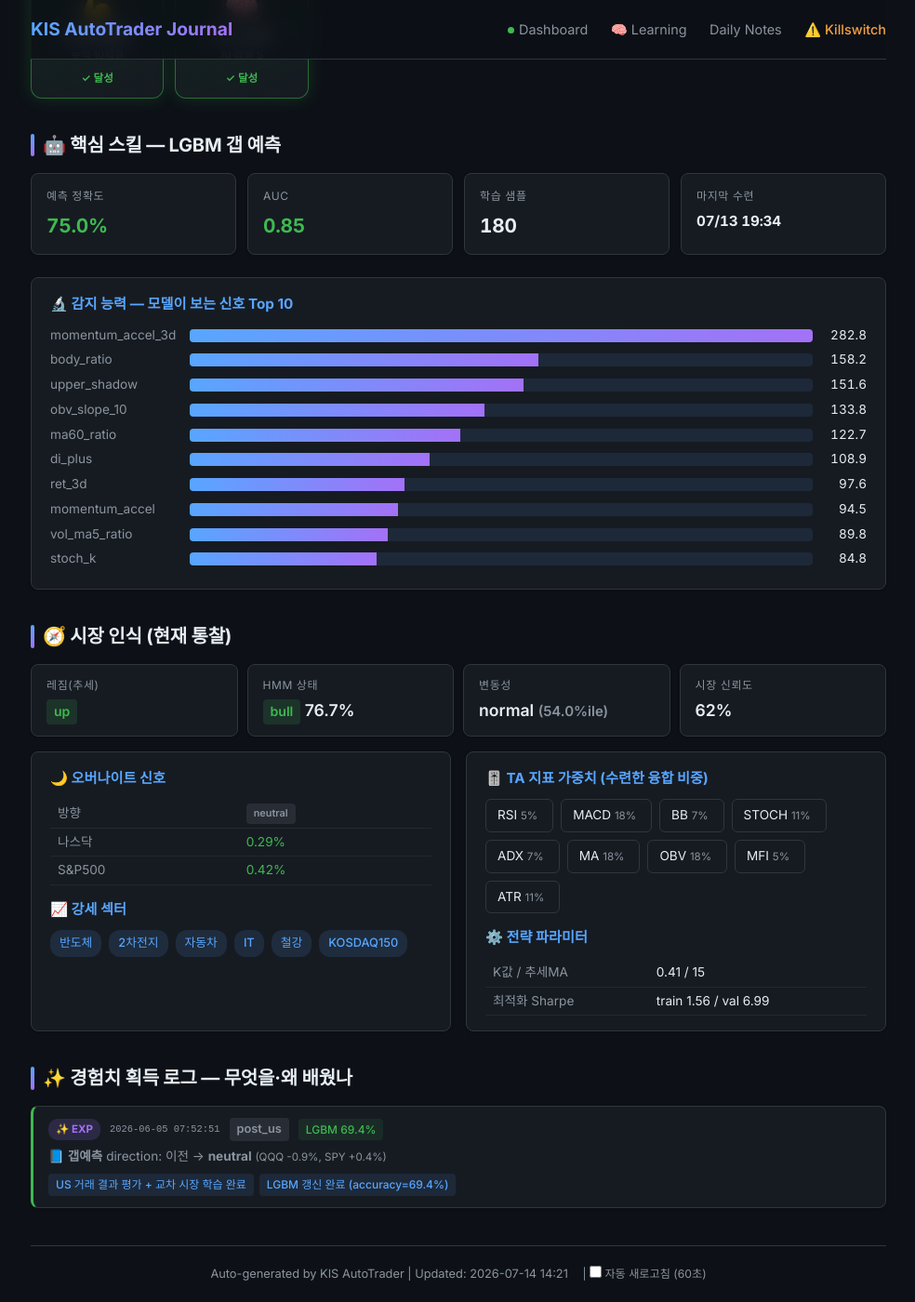
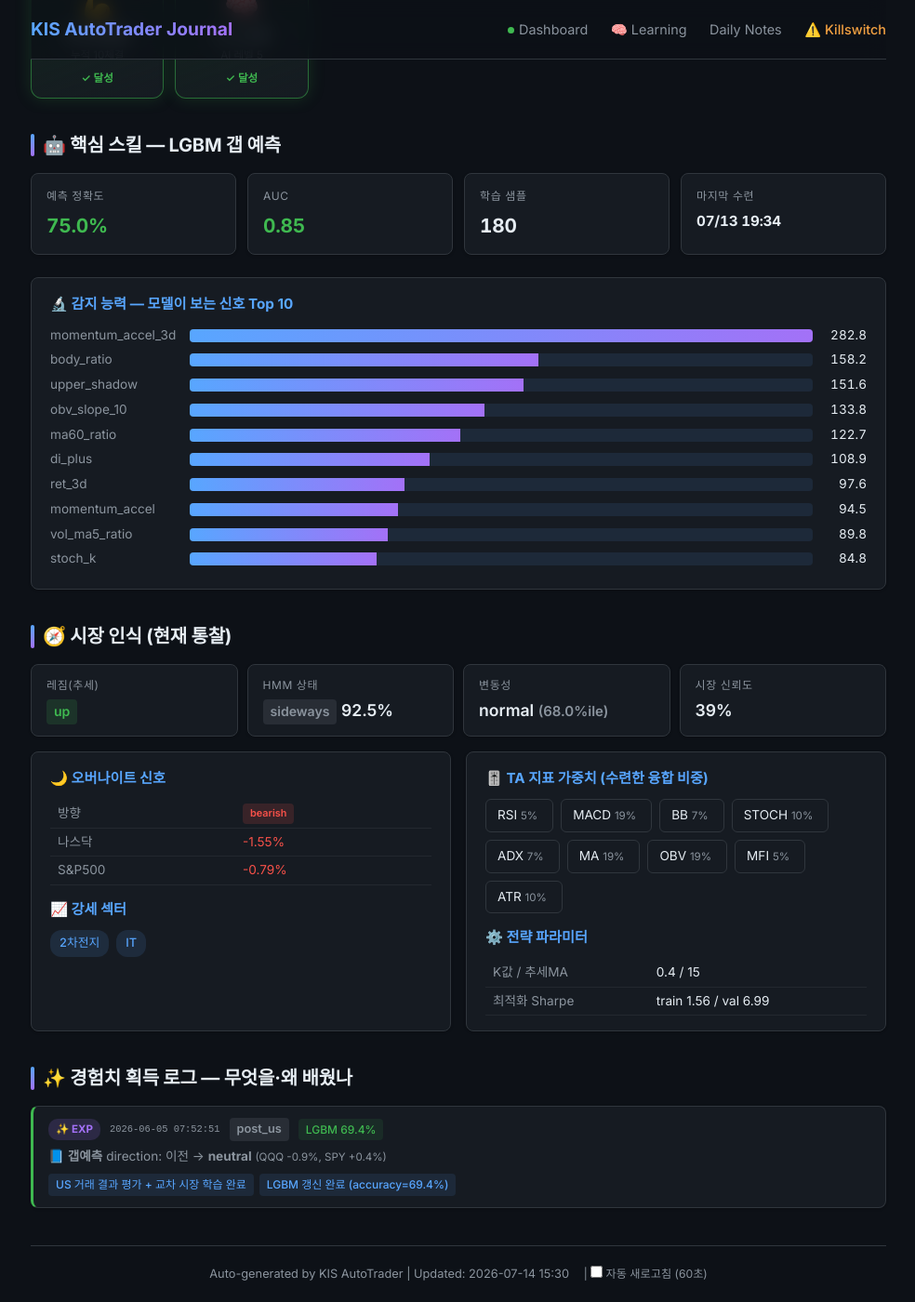
Before and after one commit to BudongJW/kis-trading-journal, a Jekyll site: the page built from learning.html, in a window 1280 px wide and 1400 px high, scrolled down 652 px. Shown: the whole window at 93% size, without its empty margins (147-1131 px from the left). Built offline with Jekyll 4.4.1, drawn with Linux system fonts in a browser that asks for light colours; nearby versions of some CDN libraries.

Commit message:
auto: portfolio update 15:30

```diff
--- a/_data/portfolio.json
+++ b/_data/portfolio.json
@@ -1,5 +1,5 @@
 {
-  "updated_at": "2026-07-14T14:21:39.681958",
+  "updated_at": "2026-07-14T15:30:26.547864",
   "initial_capital": 500000,
   "cash": 874700,
   "holdings": [],
@@ -1093,18 +1093,7 @@
     "avg_loss_pct": -1.99,
     "total_return_pct": -2.27
   },
-  "r_summary": {
-    "total_trades": 2,
-    "avg_r": 0.84,
-    "median_r": 0.87,
-    "win_rate": 1.0,
-    "avg_win_r": 0.84,
-    "avg_loss_r": 0,
-    "expectancy_r": 0.84,
-    "best_r": 0.87,
-    "worst_r": 0.81,
-    "last_updated": "2026-07-14 11:38"
-  },
+  "r_summary": {},
   "daily_history": [
     {
       "date": "2026-05-12",
@@ -1759,38 +1748,34 @@
       "unrealized_pnl": 0,
       "net_deposit": 391259,
       "regime": "up",
-      "hmm_state": "bull",
-      "confidence": 0.62,
-      "k_value": 0.41
+      "hmm_state": "sideways",
+      "confidence": 0.39,
+      "k_value": 0.4
     }
   ],
   "market": {
     "regime": "up",
-    "hmm_state": "bull",
-    "confidence": 0.62,
+    "hmm_state": "sideways",
+    "confidence": 0.39,
     "volatility": "normal",
-    "vol_percentile": 54.0,
+    "vol_percentile": 68.0,
     "overnight_gap": {
-      "direction": "neutral",
-      "strength": 0.1,
-      "action": "normal"
+      "direction": "bearish",
+      "strength": 0.42,
+      "action": "reduce_size"
     },
     "strong_sectors": [
-      "반도체",
       "2차전지",
-      "자동차",
-      "IT",
-      "철강",
-      "KOSDAQ150"
+      "IT"
     ]
   },
   "strategy": {
     "name": "ETF 변동성 돌파 + 신호 융합",
     "params": {
-      "k": 0.41,
+      "k": 0.4,
       "trend_ma": 15
     },
-    "universe_count": 12,
+    "universe_count": 8,
     "universe": [
       {
         "symbol": "395160",
@@ -1817,28 +1802,12 @@
         "name": "HMM"
       },
       {
-        "symbol": "091160",
-        "name": "KODEX 반도체"
-      },
-      {
         "symbol": "305720",
         "name": "KODEX 2차전지"
       },
       {
-        "symbol": "091180",
-        "name": "KODEX 자동차"
-      },
-      {
         "symbol": "098560",
         "name": "KODEX IT"
-      },
-      {
-        "symbol": "117700",
-        "name": "KODEX 철강"
-      },
-      {
-        "symbol": "229200",
-        "name": "KODEX KOSDAQ150"
       }
     ]
   },
@@ -1853,8 +1822,15 @@
     "trained": false
   },
   "bear_strategy": {
-    "regime": "BULL",
-    "enabled": false
+    "enabled": true,
+    "regime": "CAUTION",
+    "confidence": 0.65,
+    "sma_ratio": 0.3153,
+    "canary_bad": 1,
+    "canary_scores": {
+      "195930": 0.6119,
+      "132030": -1.5473
+    }
   },
   "us_session": {
     "enabled": true,
@@ -1906,26 +1882,22 @@
   "learning": {
     "market": {
       "trend": "up",
-      "hmm_state": "bull",
-      "hmm_confidence": 76.7,
+      "hmm_state": "sideways",
+      "hmm_confidence": 92.5,
       "volatility": "normal",
-      "vol_percentile": 54.0,
-      "market_confidence": 0.62,
-      "analyzed_at": "2026-07-13 09:15"
+      "vol_percentile": 68.0,
+      "market_confidence": 0.39,
+      "analyzed_at": "2026-07-14 09:13"
     },
     "overnight": {
-      "direction": "neutral",
-      "nasdaq_change": 0.29,
-      "sp500_change": 0.42,
-      "recommended_action": "normal"
+      "direction": "bearish",
+      "nasdaq_change": -1.55,
+      "sp500_change": -0.79,
+      "recommended_action": "reduce_size"
     },
     "strong_sectors": [
-      "반도체",
       "2차전지",
-      "자동차",
-      "IT",
-      "철강",
-      "KOSDAQ150"
+      "IT"
     ],
     "lgbm": {
       "accuracy": 75.0,
@@ -1976,27 +1948,27 @@
       ]
     },
     "strategy_params": {
-      "k": 0.41,
+      "k": 0.4,
       "trend_ma": 15,
       "train_sharpe": 1.56,
       "val_sharpe": 6.99,
       "optimized_at": "2026-07-05"
     },
     "ta_weights": {
-      "rsi": 0.049,
-      "macd": 0.18,
-      "bb": 0.072,
-      "stoch": 0.108,
-      "adx": 0.072,
-      "ma": 0.18,
-      "obv": 0.18,
-      "mfi": 0.049,
-      "atr": 0.108
+      "rsi": 0.048,
+      "macd": 0.193,
+      "bb": 0.065,
+      "stoch": 0.097,
+      "adx": 0.065,
+      "ma": 0.193,
+      "obv": 0.193,
+      "mfi": 0.048,
+      "atr": 0.097
     },
     "adaptive": {
       "etf": 1.0,
-      "win_rate": 0.433,
-      "trades": 26
+      "win_rate": 0.455,
+      "trades": 29
     },
     "diary": [
       {
@@ -2116,39 +2088,39 @@
     }
   },
   "day_plan": {
-    "stance": "RISK_ON",
+    "stance": "CAUTIOUS",
     "forced": false,
-    "auto_stance": "RISK_ON",
-    "stance_kr": "공격",
-    "budget_pct": 1.0,
-    "max_new_positions": 3,
+    "auto_stance": "CAUTIOUS",
+    "stance_kr": "신중",
+    "budget_pct": 0.4,
+    "max_new_positions": 2,
     "allow_long": true,
-    "allow_inverse": false,
-    "allow_leverage": true,
-    "size_mult": 1.0,
-    "k_effective": 0.41,
-    "allow_summary": "롱/레버리지",
-    "briefing": "오늘 스탠스 공격(RISK_ON) · 레짐 BULL·신뢰도 62% · 美 오버나이트 neutral(+0.3%) · 예산 100%·최대 3종목·허용 롱/레버리지",
+    "allow_inverse": true,
+    "allow_leverage": false,
+    "size_mult": 0.6,
+    "k_effective": 0.45,
+    "allow_summary": "롱/인버스",
+    "briefing": "오늘 스탠스 신중(CAUTIOUS) · 레짐 CAUTION·신뢰도 39% · 美 오버나이트 bearish(-1.6%) · 예산 40%·최대 2종목·허용 롱/인버스",
     "signals": {
-      "regime": "BULL",
-      "confidence": 0.62,
-      "direction": "neutral",
-      "nasdaq_change": 0.29,
+      "regime": "CAUTION",
+      "confidence": 0.39,
+      "direction": "bearish",
+      "nasdaq_change": -1.55,
       "high_vol": false,
-      "vol_percentile": 54.0,
+      "vol_percentile": 68.0,
       "rapid_level": "NONE"
     }
   },
   "leverage": {
     "enabled": true,
     "dry_run": true,
-    "gate_allowed": true,
-    "gate_reason": "강한 상승추세 확인(BULL+bull+확신+급락無) → 레버리지 진입 허용",
+    "gate_allowed": false,
+    "gate_reason": "레짐 CAUTION(BULL 아님) → 레버리지 금지",
     "hard_stop_pct": 0.04,
     "max_weight": 0.15,
-    "regime": "BULL",
-    "hmm_state": "bull",
-    "hmm_confidence": 0.767,
+    "regime": "CAUTION",
+    "hmm_state": "sideways",
+    "hmm_confidence": 0.925,
     "universe": [
       {
         "symbol": "122630",
```
